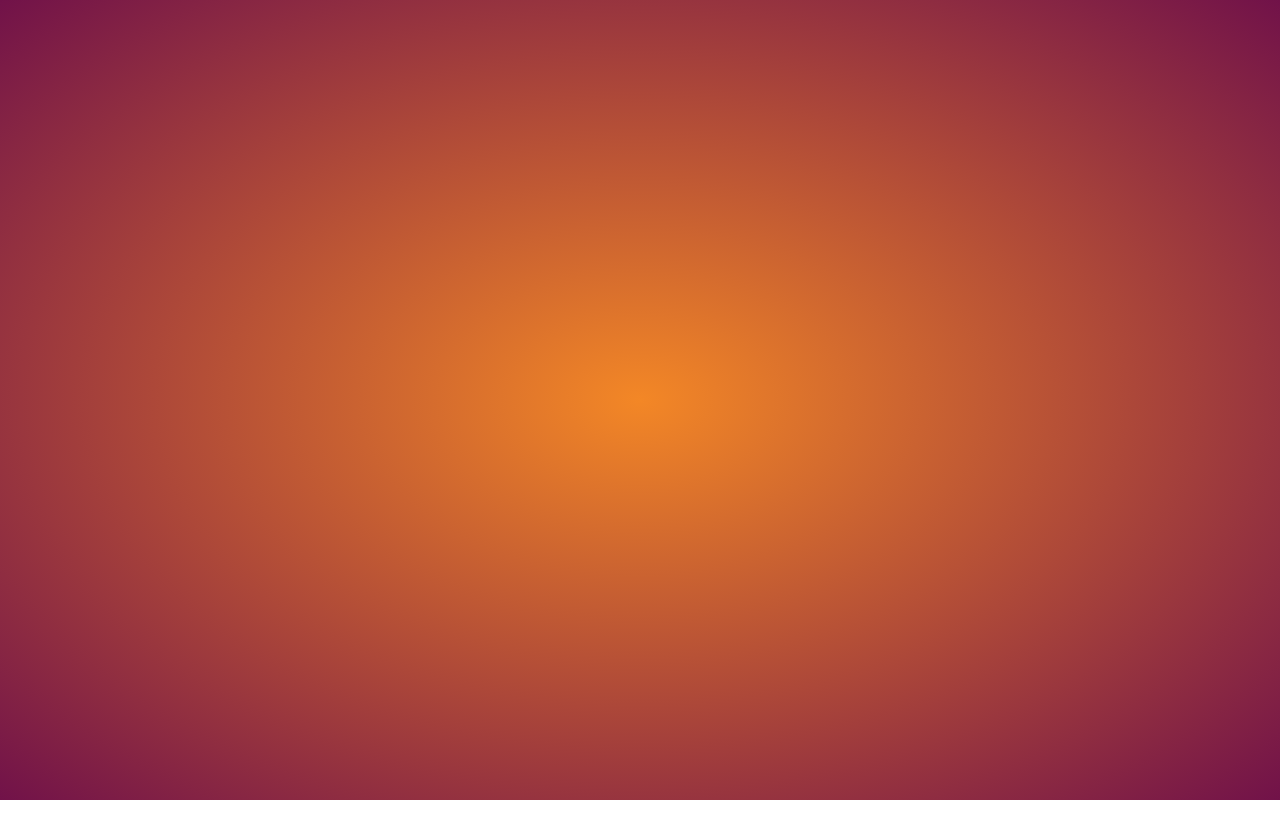
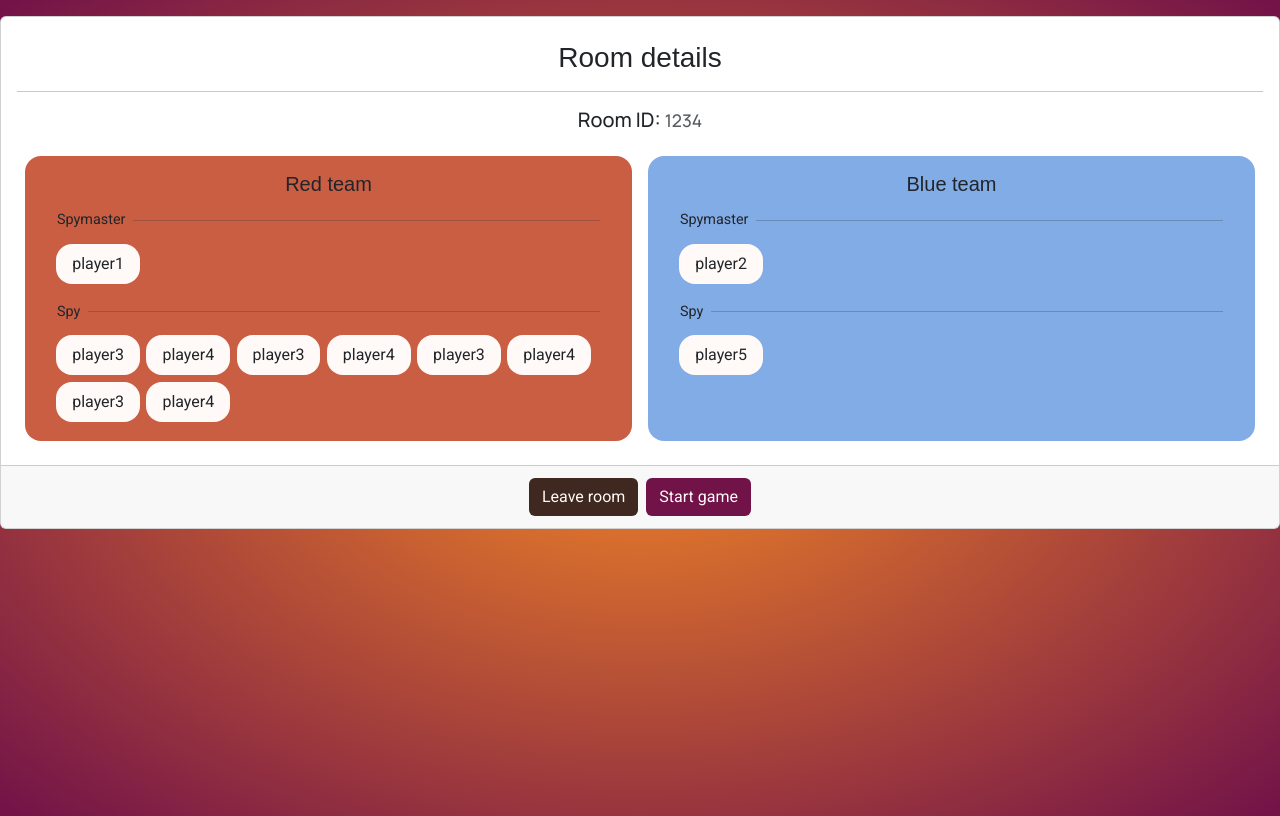
Before and after one commit to Redd-15/Codenames-Pictures, an Angular app in the folder codenames/: page /room in a window 1280 px wide. Before the commit this address led to /. Built offline with nearby package versions, Linux system fonts and the light colour scheme; a web font is replaced by a local one.

Commit message:
[NPM I] In-room role assignment component
Added Angular Material to the dependencies for Drag & Drop functionality

```diff
--- a/codenames/angular.json
+++ b/codenames/angular.json
@@ -28,6 +28,7 @@
               }
             ],
             "styles": [
+              "@angular/material/prebuilt-themes/magenta-violet.css",
               "node_modules/bootstrap/dist/css/bootstrap.min.css",
               "src/styles.css"
             ],
@@ -91,6 +92,7 @@
               }
             ],
             "styles": [
+              "@angular/material/prebuilt-themes/magenta-violet.css",
               "src/styles.css"
             ],
             "scripts": []
--- a/codenames/package.json
+++ b/codenames/package.json
@@ -13,10 +13,12 @@
   "private": true,
   "dependencies": {
     "@angular/animations": "^18.0.0",
+    "@angular/cdk": "^18.2.14",
     "@angular/common": "^18.0.0",
     "@angular/compiler": "^18.0.0",
     "@angular/core": "^18.0.0",
     "@angular/forms": "^18.0.0",
+    "@angular/material": "^18.2.14",
     "@angular/platform-browser": "^18.0.0",
     "@angular/platform-browser-dynamic": "^18.0.0",
     "@angular/router": "^18.0.0",
--- a/codenames/src/app/app.config.ts
+++ b/codenames/src/app/app.config.ts
@@ -3,11 +3,12 @@ import { provideRouter } from '@angular/router';
 
 import { routes } from './app.routes';
 import { provideHttpClient } from '@angular/common/http';
+import { provideAnimationsAsync } from '@angular/platform-browser/animations/async';
 
 export const appConfig: ApplicationConfig = {
   providers: [
     provideZoneChangeDetection({ eventCoalescing: true }),
     provideRouter(routes),
-    provideHttpClient()
+    provideHttpClient(), provideAnimationsAsync()
   ]
 };
--- a/codenames/src/app/app.routes.ts
+++ b/codenames/src/app/app.routes.ts
@@ -3,6 +3,7 @@ import { TestComponent } from './test/test.component';
 import { GameComponent } from './game/game.component';
 import { MainPageComponent } from './main-page/main-page.component';
 import { ModalWindowComponent } from './modal-window/modal-window.component';
+import { RoomMenuComponent } from './room-menu/room-menu.component';
 
 export const routes: Routes = [
   {
@@ -16,5 +17,9 @@ export const routes: Routes = [
   {
     path: 'game',
     component: GameComponent,
+  },
+  {
+    path: 'room',
+    component: RoomMenuComponent,
   }
 ];
--- a/codenames/src/app/manual/manual.component.html
+++ b/codenames/src/app/manual/manual.component.html
@@ -1,6 +1,6 @@
 <div class="card mt-3">
   <div class="card-body">
-    <h5 class="card-title text-center">How to play?</h5>
+    <h4 class="card-title text-center pt-2">How to play?</h4>
     <hr>
     <div class="card-text ps-3 pe-3">
       <div>Section to be filled.</div>
--- a/codenames/src/app/menu/menu.component.html
+++ b/codenames/src/app/menu/menu.component.html
@@ -1,14 +1,14 @@
 <div class="card text-center mt-3 bg-white">
   <div class="card-body">
-    <h5 class="card-title">Play now</h5>
+    <h4 class="card-title pt-2">Play now</h4>
     <hr />
     <p class="card-text mb-4">
       Create a new room or join an existing room with your friends.
     </p>
-    <div class="m-1">
+    <div class="mb-2">
       <button (click)="openCreateModal()" class="btn btn-custom w-100">Create room</button>
     </div>
-    <div class="m-1">
+    <div class="mb-2">
       <button (click)="openJoinModal()" class="btn btn-custom w-100">Join room</button>
     </div>
   </div>
--- /dev/null
+++ b/codenames/src/app/room-menu/room-menu.component.css
@@ -0,0 +1,46 @@
+.team-container {
+  border-radius: 1rem;
+  padding: 1rem;
+  margin: 0.5rem;
+  min-height: 1rem;
+  background-color: var(--blue);
+  &.red {
+    background-color: var(--red);
+  }
+}
+
+.role-text {
+  font-size: 0.9em;
+}
+
+.drop-container {
+  width: 100%;
+  min-height: 1rem;
+  display: flex;
+  flex-wrap: wrap;
+}
+.player {
+  width: fit-content;
+  padding: 0.5rem 1rem;
+  border-radius: 1rem;
+  margin: 0.2rem;
+  background-color: var(--white);
+  cursor: move;
+}
+
+.cdk-drag-preview {
+  box-shadow: 0 5px 5px -3px rgba(0, 0, 0, 0.2),
+              0 8px 10px 1px rgba(0, 0, 0, 0.14),
+              0 3px 14px 2px rgba(0, 0, 0, 0.12);
+}
+
+.cdk-drag-placeholder {
+  background-color: black;
+  color: transparent;
+  background-color: transparent;
+  box-shadow: 0 0 5px rgba(255, 255, 255, 0.8);
+}
+
+.cdk-drag-animating {
+  transition: transform 250ms cubic-bezier(0, 0, 0.2, 1);
+}
--- /dev/null
+++ b/codenames/src/app/room-menu/room-menu.component.html
@@ -0,0 +1,78 @@
+<div class="card text-center mt-3 bg-white">
+  <div class="card-body">
+    <h3 class="card-title pt-2 skyfall-font">Room details</h3>
+    <hr />
+    <div class="card-text" *ngIf="loaded && room">
+      <h5 class="mb-3">Room ID: <small class="text-muted">{{room.roomId}}</small></h5>
+      <div class="d-flex align-items-stretch justify-content-stretch teams">
+        <div class="w-50 d-flex align-items-stretch justify-content-stretch">
+          <div class="team-container red w-100">
+            <h5 class="skyfall-font">Red team</h5>
+            <div class="container">
+              <div class="d-flex justify-content-stretch align-items-center m-1 mt-2">
+                <div class="role-text me-2">Spymaster</div>
+                <div class="w-100"><hr></div>
+              </div>
+              <div class="drop-container"  cdkDropList cdkDropListOrientation="mixed" #redSpymasterList="cdkDropList" [cdkDropListData]="redSpymasters" [cdkDropListConnectedTo]="[redList, blueSpymasterList, blueList]" (cdkDropListDropped)="drop($event)">
+                @for(player of redSpymasters; track $index){
+                  <div class="player" cdkDrag  cdkDragBoundary=".teams">{{ player.name }}</div>
+                }
+              </div>
+              <div class="d-flex justify-content-stretch align-items-center m-1 mt-2">
+                <div class="role-text me-2">Spy</div>
+                <div class="w-100"><hr></div>
+              </div>
+              <div class="drop-container" cdkDropList cdkDropListOrientation="mixed" #redList="cdkDropList" [cdkDropListData]="redTeam" [cdkDropListConnectedTo]="[redSpymasterList, blueSpymasterList, blueList]" (cdkDropListDropped)="drop($event)">
+                @for(player of redTeam; track $index){
+                  <div class="player" cdkDrag cdkDragBoundary=".teams">{{ player.name }}</div>
+                }
+              </div>
+            </div>
+          </div>
+        </div>
+        <div class="w-50 d-flex align-items-stretch justify-content-stretch">
+          <div class="team-container blue w-100">
+            <h5 class="skyfall-font">Blue team</h5>
+            <div class="container">
+              <div class="d-flex justify-content-stretch align-items-center m-1 mt-2">
+                <div class="role-text me-2">Spymaster</div>
+                <div class="w-100"><hr></div>
+              </div>
+
+              <div class="drop-container"  cdkDropList cdkDropListOrientation="mixed" #blueSpymasterList="cdkDropList" [cdkDropListData]="blueSpymasters" [cdkDropListConnectedTo]="[blueList, redSpymasterList, redList]" (cdkDropListDropped)="drop($event)">
+                @for(player of blueSpymasters; track $index){
+                  <div class="player" cdkDrag  cdkDragBoundary=".teams">{{ player.name }}</div>
+                }
+              </div>
+              <div class="d-flex justify-content-stretch align-items-center m-1 mt-2">
+                <div class="role-text me-2">Spy</div>
+                <div class="w-100"><hr></div>
+              </div>
+              <div class="drop-container" cdkDropList cdkDropListOrientation="mixed" #blueList="cdkDropList" [cdkDropListData]="blueTeam" [cdkDropListConnectedTo]="[blueSpymasterList, redSpymasterList, redList]" (cdkDropListDropped)="drop($event)">
+                @for(player of blueTeam; track $index){
+                  <div class="player" cdkDrag cdkDragBoundary=".teams">{{ player.name }}</div>
+                }
+              </div>
+            </div>
+          </div>
+        </div>
+      </div>
+    </div>
+    <div class="card-text" *ngIf="loaded && !room">
+      <p><i>Room with given ID does not exist. Make sure you specify a valid room ID.</i></p>
+      <a href="" class="btn btn-plum">Go back</a>
+    </div>
+    <div class="card-text" *ngIf="!loaded">
+      <h5 class="mb-3">Room ID: <small class="text-muted">{{roomId}}</small></h5>
+      <p>Loading room details...</p>
+      <div class="spinner-border" style="width: 3rem; height: 3rem;" role="status">
+        <span class="sr-only"></span>
+      </div>
+      <div><a href="" class="btn btn-plum mt-4">Go back</a></div>
+    </div>
+  </div>
+  <div class="card-footer d-flex justify-content-center"  *ngIf="loaded && room">
+    <button type="button" class="btn btn-custom m-1">Leave room</button>
+    <button type="button" class="btn btn-plum m-1">Start game</button>
+  </div>
+</div>
--- /dev/null
+++ b/codenames/src/app/room-menu/room-menu.component.ts
@@ -0,0 +1,120 @@
+import { Component, Input } from '@angular/core';
+import { Room } from '../../../model/room';
+import { CommonModule } from '@angular/common';
+import {CdkDropList, CdkDrag, CdkDragDrop, moveItemInArray, transferArrayItem} from '@angular/cdk/drag-drop';
+import { TeamType } from '../../../model/message-interfaces';
+import { Player } from '../../../model/player';
+
+@Component({
+  selector: 'app-room-menu',
+  standalone: true,
+  imports: [CommonModule, CdkDropList, CdkDrag],
+  templateUrl: './room-menu.component.html',
+  styleUrl: './room-menu.component.css'
+})
+export class RoomMenuComponent {
+  @Input()
+  roomId = 1234;
+  room: Room | undefined = {
+    roomId: 1234,
+    isStarted: false,
+    turn: TeamType.Red,
+    remainingGuesses: 0,
+    currentHint: null,
+    players: [],
+    cards: []
+  };
+  loaded = true;
+
+  redSpymasters: Player[] = [{
+    id: 1,
+    socketId: "1",
+    name: "player1",
+    team: TeamType.Red,
+    isSpymaster: true,
+    isInactive: false,
+  }]
+
+  blueSpymasters: Player[] = [{
+    id: 2,
+    socketId: "2",
+    name: "player2",
+    team: TeamType.Blue,
+    isSpymaster: true,
+    isInactive: false,
+  }]
+
+  redTeam: Player[] = [
+    {id: 3,
+      socketId: "3",
+      name: "player3",
+      team: TeamType.Red,
+      isSpymaster: false,
+      isInactive: false,},
+    {id: 4,
+      socketId: "4",
+      name: "player4",
+      team: TeamType.Red,
+      isSpymaster: false,
+      isInactive: false,},
+      {id: 3,
+        socketId: "3",
+        name: "player3",
+        team: TeamType.Red,
+        isSpymaster: false,
+        isInactive: false,},
+      {id: 4,
+        socketId: "4",
+        name: "player4",
+        team: TeamType.Red,
+        isSpymaster: false,
+        isInactive: false,},
+        {id: 3,
+          socketId: "3",
+          name: "player3",
+          team: TeamType.Red,
+          isSpymaster: false,
+          isInactive: false,},
+        {id: 4,
+          socketId: "4",
+          name: "player4",
+          team: TeamType.Red,
+          isSpymaster: false,
+          isInactive: false,},
+          {id: 3,
+            socketId: "3",
+            name: "player3",
+            team: TeamType.Red,
+            isSpymaster: false,
+            isInactive: false,},
+          {id: 4,
+            socketId: "4",
+            name: "player4",
+            team: TeamType.Red,
+            isSpymaster: false,
+            isInactive: false,}
+  ]
+
+  blueTeam: Player[] = [
+    {id: 5,
+      socketId: "5",
+      name: "player5",
+      team: TeamType.Blue,
+      isSpymaster: false,
+      isInactive: false,}
+  ]
+
+  drop(event: CdkDragDrop<Player[]>) {
+    if (event.previousContainer === event.container) {
+      moveItemInArray(event.container.data, event.previousIndex, event.currentIndex);
+    } else {
+      //TODO: send move player socket message
+      transferArrayItem(
+        event.previousContainer.data,
+        event.container.data,
+        event.previousIndex,
+        event.currentIndex,
+      );
+    }
+  }
+}
--- a/codenames/src/index.html
+++ b/codenames/src/index.html
@@ -10,6 +10,8 @@
   <link rel="preconnect" href="https://fonts.googleapis.com">
 <link rel="preconnect" href="https://fonts.gstatic.com" crossorigin>
 <link href="https://fonts.googleapis.com/css2?family=Manrope:wght@200..800&family=Roboto:ital,wght@0,100;0,300;0,400;0,500;0,700;0,900;1,100;1,300;1,400;1,500;1,700;1,900&display=swap" rel="stylesheet">
+  <link href="https://fonts.googleapis.com/css2?family=Roboto:wght@300;400;500&display=swap" rel="stylesheet">
+  <link href="https://fonts.googleapis.com/icon?family=Material+Icons" rel="stylesheet">
 </head>
 <body>
   <app-root></app-root>
--- a/codenames/src/styles.css
+++ b/codenames/src/styles.css
@@ -104,3 +104,6 @@ h1, h2, h3, h4, h5, h6 {
   color: var(--brown);
   letter-spacing: 1pt;
 }
+
+html, body { height: 100%; }
+body { margin: 0; font-family: Roboto, "Helvetica Neue", sans-serif; }
```
Also changed, not shown: 2 other files (tests, documents, lock files or other folders).
